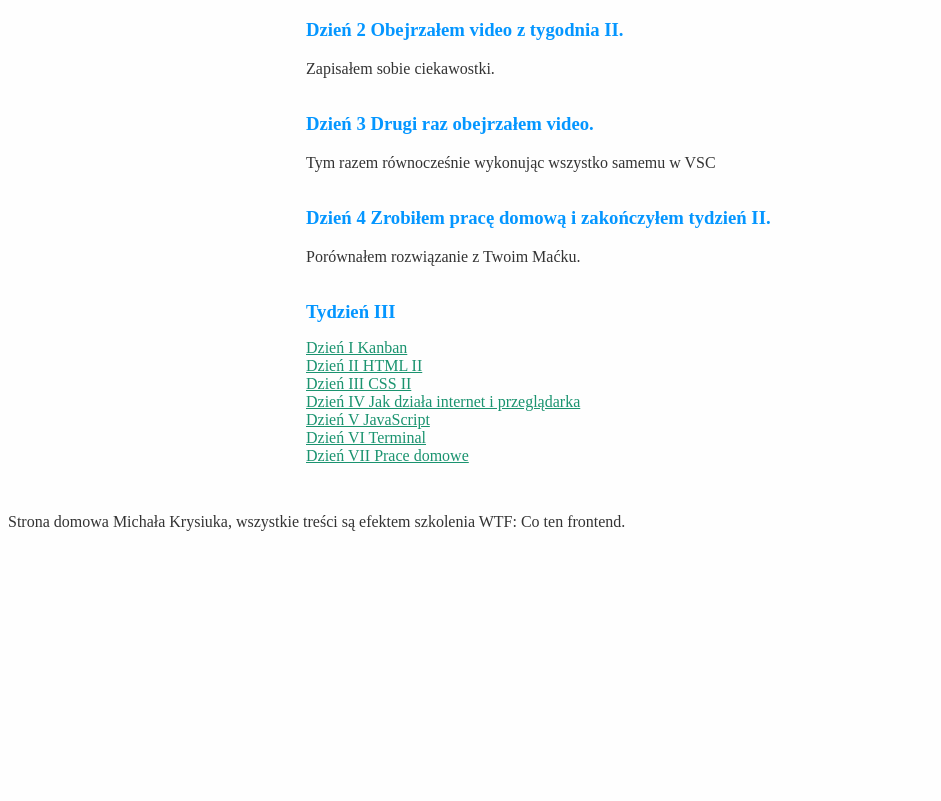
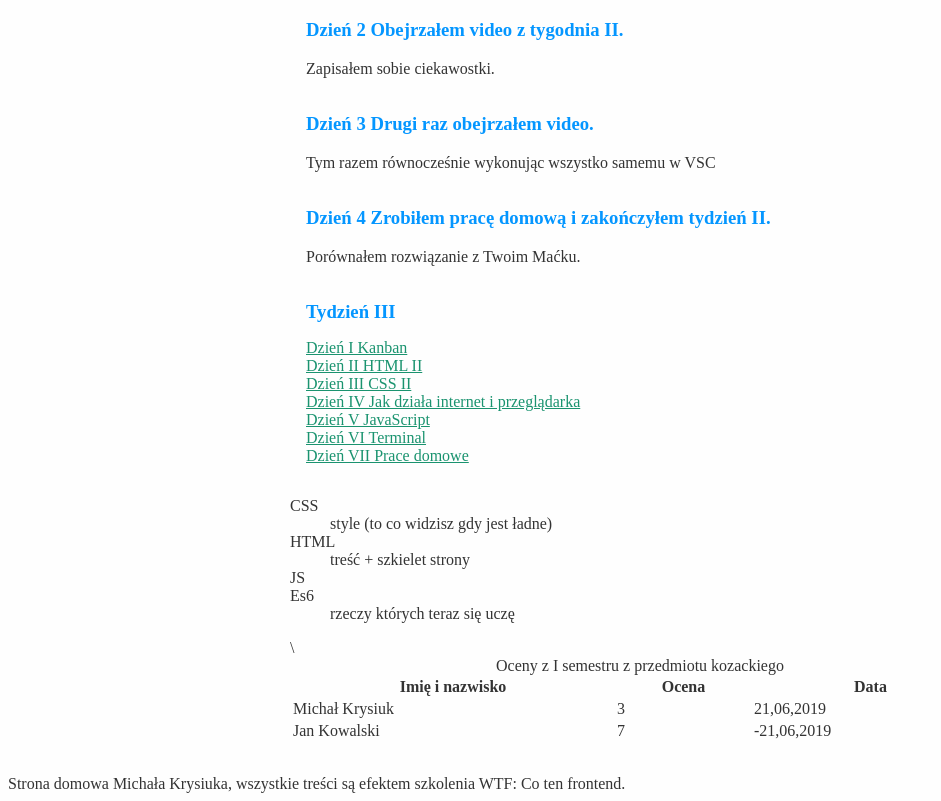
Before and after one commit to Michal-Krysiuk/homepage, a plain HTML site: page index.html in a window 1280 px wide. Shown: the part 977-1778 px from the top of the page, without its empty margins (0-941 px from the left). Before the commit the page ends 1516 px from the top, so only its background shows below. Drawn offline with Linux system fonts and the light colour scheme.

Commit message:
feat: class name fixed

```diff
--- a/index.html
+++ b/index.html
@@ -10,7 +10,7 @@
 </head>
 
 <body>
-	<header class="site-header">
+	<header class="site_header">
 		<nav class="navigation">
 			<ul class="navigation__list">
 				<li class="navigation__item">
@@ -123,7 +123,42 @@
 				<a class="diary__link" href="pamietniczek/dzien7.html">Dzień VII Prace domowe</a><br>
 			</section>
 		</section>
+		<section class="glossary">
+			<dl>
+				<dt>CSS</dt>
+				<dd>style (to co widzisz gdy jest ładne)</dd>
+				<dt>HTML</dt>
+				<dd>treść + szkielet strony</dd>
+				<dt>JS</dt>
+				<dt>Es6</dt>
+				<dd>rzeczy których teraz się uczę</dd>
+			</dl>
+		</section>
 
+		<section class="data">
+			<table class="table">
+				<caption>Oceny z I semestru z przedmiotu kozackiego</caption>
+				<thead>
+					<tr>
+						<th>Imię i nazwisko</th>
+						<th>Ocena</th>
+						<th>Data</th>
+					</tr>
+				</thead>\
+				<tbody>
+					<tr>
+						<td>Michał Krysiuk</td>
+						<td>3</td>
+						<td>21,06,2019</td>
+					</tr>
+					<tr>
+							<td>Jan Kowalski</td>
+							<td>7</td>
+							<td>-21,06,2019</td>
+						</tr>
+				</tbody>
+			</table>
+		</section>
 	</main>
 	<footer>
 		<a href="#top" class="top">Na górę</a>
--- a/style.css
+++ b/style.css
@@ -10,7 +10,7 @@ body {
     width: 100%;
 }
 
-.navigation {
+.site_header {
     background: #fff;
     box-sizing: border-box;
     position: fixed;
@@ -18,6 +18,19 @@ body {
     left: 0;
     padding: 16px;
     width: 100%;
+}
+
+.navigation {
+
+}
+
+.navigation__list {
+    list-style: none;
+    padding: 0;
+}
+
+.navigation__item {
+    display: inline;
 }
 
 .navigation__link {
@@ -43,6 +56,11 @@ body {
 .diary__title, .day__title {
     margin: 0 0 16px;
     color: #0496FF;
+}
+
+.table {
+    width: 100%;
+    margin: auto;
 }
 
 .day {
```
